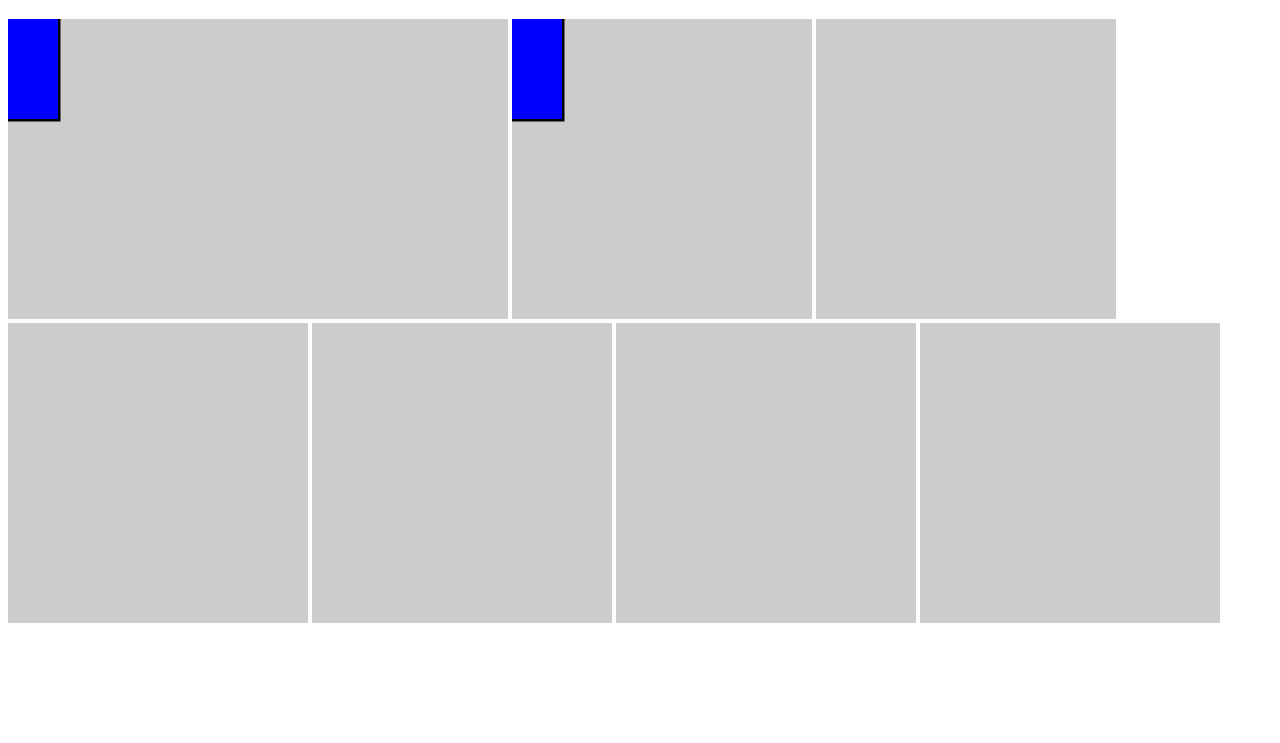
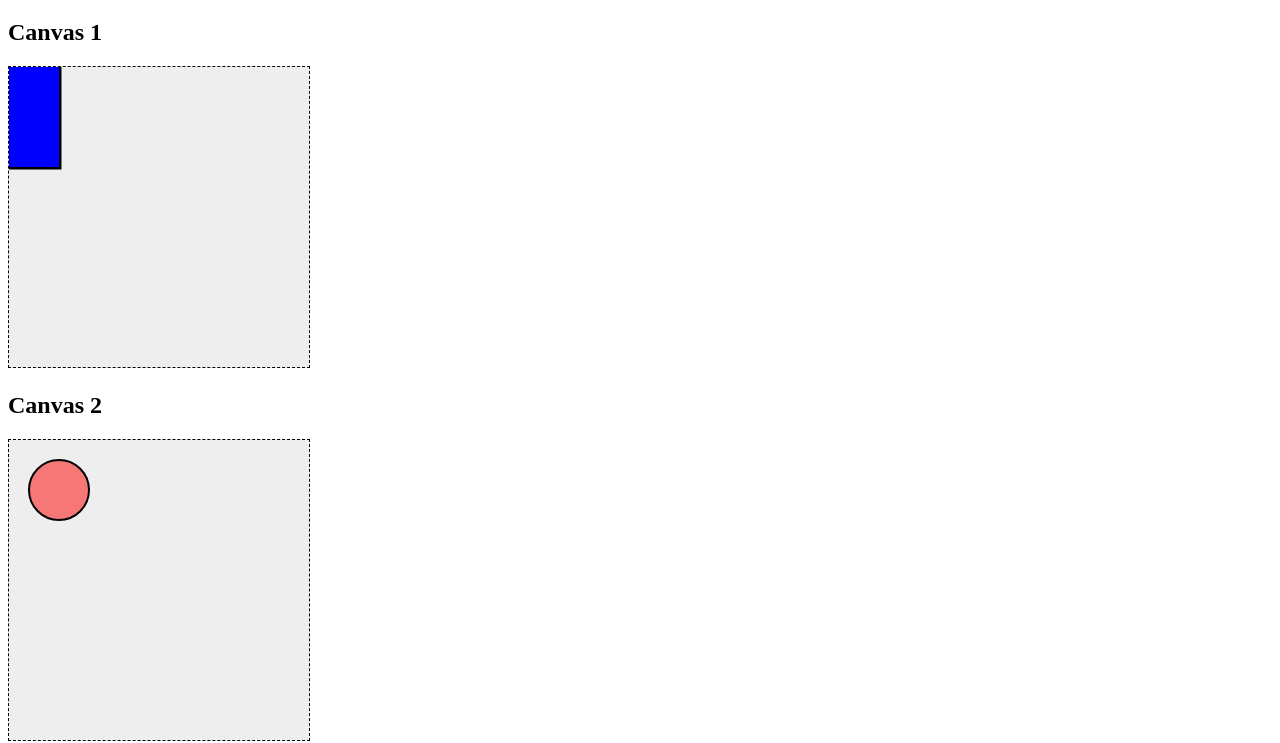
Before and after one commit to CoreyGumbs/webinteractionandanimation, a plain HTML site: page Homework 1 Files/index.html in a window 1280 px wide. Shown: the part 61-804 px from the top of the page. Drawn offline with Linux system fonts and the light colour scheme.

Commit message:
homework updates

```diff
--- a/Homework 1 Files/index.html
+++ b/Homework 1 Files/index.html
@@ -4,8 +4,8 @@
     <title>HTML5 Drawing</title>
     <style type= "text/css">
 				canvas {
-					border: dotted 0px black;
-					background-color:  #ccc;
+					border: dashed 1px black;
+					background-color:  #eee;
 				}
     </style>
     <script src="includes/modernizr.js"></script>
@@ -14,17 +14,26 @@
     <div id="container">
         <h1>HTML5 Canvas Drawing</h1>
     </div>
-
-<canvas id="Canvas1" width ="500" height="300">
+		<div>
+			<h2>Canvas 1</h2>
+			<canvas id="Canvas1" width ="300" height="300">
 			Your browser does not support canvas.
 			</canvas>
-
+		</div>
+		<div>
+			<h2>Canvas 2</h2>
 			<canvas id="Canvas2" width ="300" height="300">
 			Your browser does not support canvas.
 			</canvas>
+		</div>
+		<div>
+			<h2>Canvas 3</h2>
 			<canvas id="Canvas3" width ="300" height="300">
 			Your browser does not support canvas.
 			</canvas>
+		</div>
+
+
 <canvas id="Canvas4" width ="300" height="300">
 	Your browser does not support canvas.
 </canvas>
--- a/Homework 1 Files/js/main.js
+++ b/Homework 1 Files/js/main.js
@@ -24,6 +24,8 @@ FILE SETUP
 
 */
 
+if(Modernizr.canvas){
+	//Canvas is supported
 
 
 /*******************************************
@@ -39,8 +41,7 @@ Reminder - set the style first then draw.
 
 //Draw Rectangle here
 
-if(Modernizr.canvas){
-	//Canvas is supported
+
 
 	var theCanvas = document.getElementById("Canvas1");
 	var ctx = theCanvas.getContext("2d");
@@ -57,12 +58,7 @@ if(Modernizr.canvas){
 	ctx.fillRect(0, 0, 50, 100);
 
 
-	}else {
-		//Canvas is not supported
-		alert("Canvas1 is not supported");
-		console.log("Canvas1 is not supported");
 
-		}
 
 /*******************************************
 PART 2
@@ -79,30 +75,26 @@ Use the arc method
 
 //Draw Circle here
 
-if(Modernizr.canvas){
+//if(Modernizr.canvas){
 	//Canvas is supported
 
-	var theCanvas = document.getElementById("Canvas2");
-	var ctx = theCanvas.getContext("2d");
+	var theCanvas2 = document.getElementById("Canvas2");
+	var ctx2 = theCanvas2.getContext("2d");
 
 	//Declaring Styles
 
-	ctx.strokeStyle = "black";
-	ctx.fillStyle = "blue";
-	ctx.lineWidth = 5;
+	ctx2.strokeStyle = "black";
+	ctx2.fillStyle = "rgba(255, 0, 0, .5)";
+	ctx2.lineWidth = 2;
 
-	//Drawing of rectangle
-
-	ctx.strokeRect(0, 0, 50, 100);
-	ctx.fillRect(0, 0, 50, 100);
+	//full circle
+	ctx2.beginPath();
+	ctx2.arc(50, 50, 30, 0, 2 * Math.PI);
+	ctx2.fill();
+	ctx2.stroke();
 
 
-	}else {
-		//Canvas is not supported
-		alert("Canvas2 is not supported");
-		console.log("Canvas2 is not supported");
 
-		}
 
 
 /*******************************************
@@ -118,6 +110,30 @@ Height and width and color are up to you.
 
 
 //Draw Star here
+
+	var theCanvas3 = document.getElementById("Canvas3");
+	var ctx3 = theCanvas3.getContext("2d");
+
+	//Declaring Styles
+
+	ctx3.strokeStyle = "black";
+	ctx3.fillStyle = "yellow";
+	ctx3.lineWidth = 2;
+
+	//Star Top Point
+	//ctx3.lineJoin = "miter";
+	ctx3.beginPath();
+	ctx3.moveTo(100, 100);
+	ctx3.lineTo(125, 50);
+	ctx3.lineTo(150, 100);
+	ctx3.lineTo(200, 100);
+	ctx3.lineTo(150, 150);
+	ctx3.lineTo(200, 195);
+	ctx3.stroke();
+
+
+
+
 
 
 /*******************************************
@@ -173,3 +189,14 @@ You must use at least 3 different methods.
 ********************************************/
 
 // Draw scene here
+
+
+
+
+//End Modernizer
+}else {
+		//Canvas is not supported
+		alert("Canvas is not  by your browser.");
+		console.log("Canvas is not supported by your browser.");
+		document.getElementById('container').innerHTML("<img src='image/newbrowser.png' alt='Keep Calm, You need a better browser' />");
+		}
```
Also changed, not shown: Homework 1 Files/image/newbrowser.png (added). Lines whose indentation alone changed are shown as unchanged.
